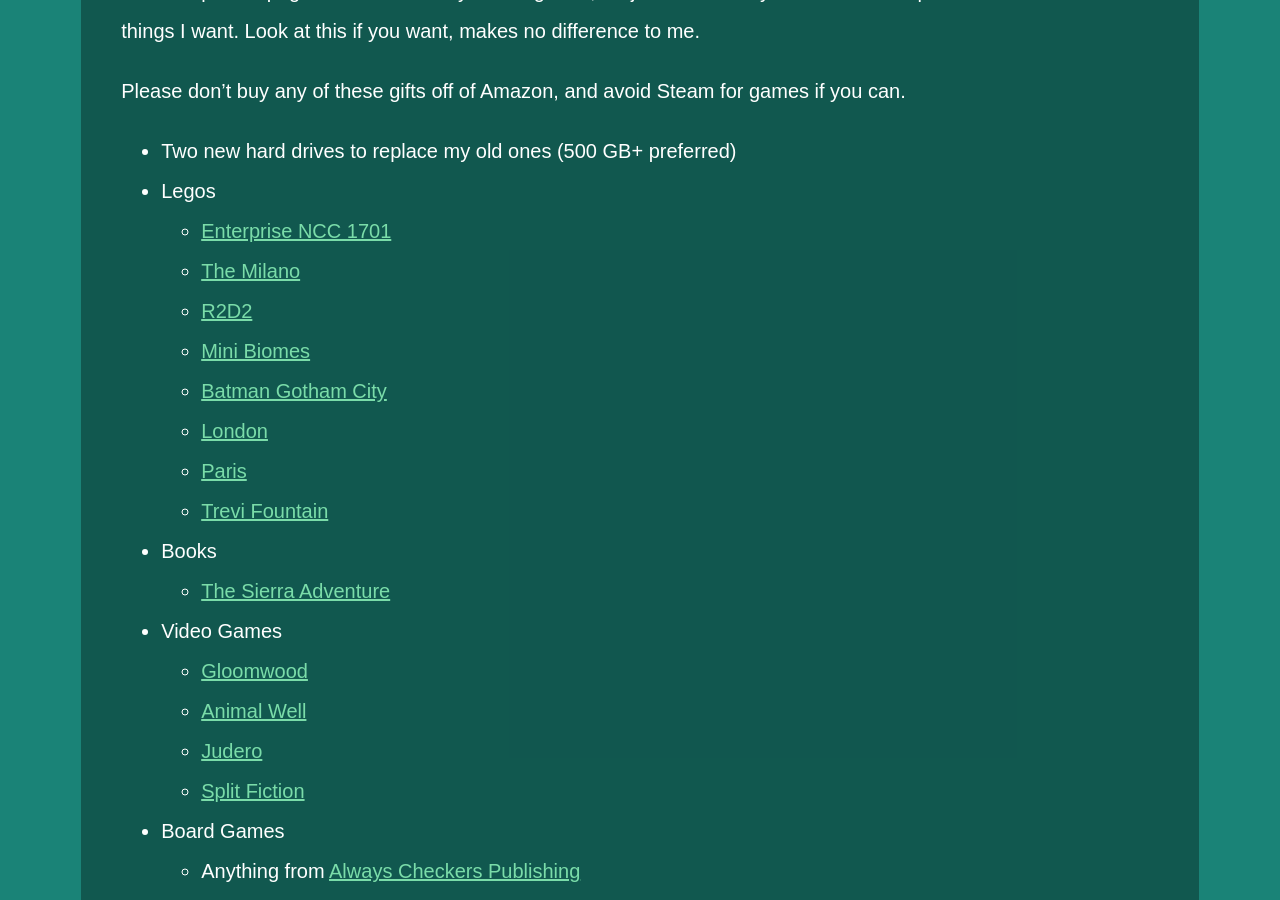
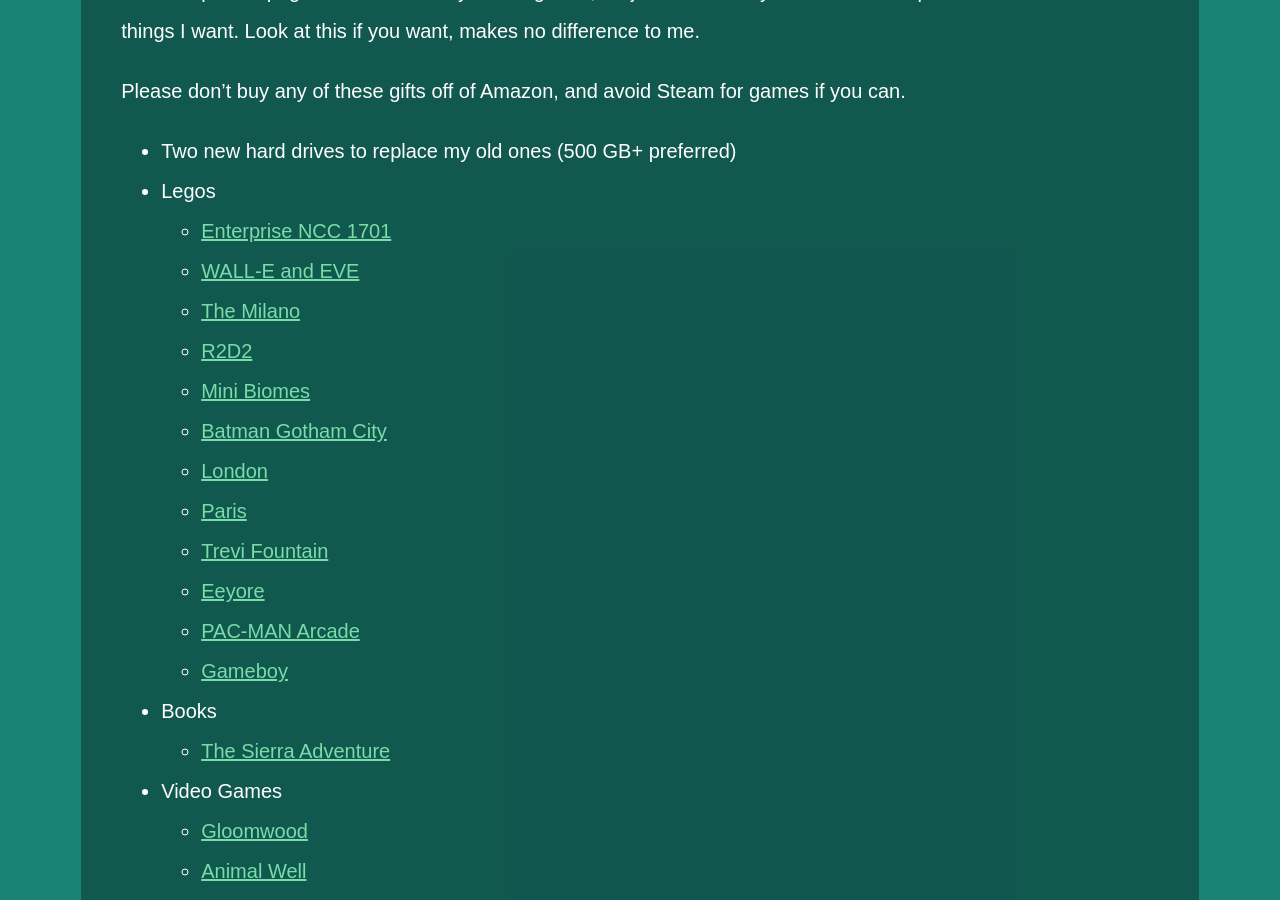
Before and after one commit to ambiguousname/ambiguousname.github.io, a Jekyll site: the page built from assets/wishlist.md, in a window 1280 px wide and 900 px high, scrolled down 259 px. Built offline with Jekyll 4.4.1, drawn with Linux system fonts in a browser that asks for light colours.

Commit message:
Add new sets

```diff
--- a/assets/wishlist.md
+++ b/assets/wishlist.md
@@ -10,6 +10,7 @@
 - Two new hard drives to replace my old ones (500 GB+ preferred)
 - Legos
 	- [Enterprise NCC 1701](https://www.lego.com/en-us/product/star-trek-u-s-s-enterprise-ncc-1701-d-10356)
+	- [WALL-E and EVE](https://www.lego.com/en-us/product/wall-e-and-eve-43279)
 	- [The Milano](https://www.lego.com/en-us/product/guardians-of-the-galaxy-the-milano-76286)
 	- [R2D2](https://www.lego.com/en-us/product/r2-d2-75379)
 	- [Mini Biomes](https://www.lego.com/en-us/product/mini-biomes-21589)
@@ -17,6 +18,9 @@
 	- [London](https://www.lego.com/en-us/product/london-21034)
 	- [Paris](https://www.lego.com/en-us/product/paris-21044)
 	- [Trevi Fountain](https://www.lego.com/en-us/product/trevi-fountain-21062)
+	- [Eeyore](https://www.lego.com/en-us/product/eeyore-40797)
+	- [PAC-MAN Arcade](https://www.lego.com/en-us/product/pac-man-arcade-10323)
+	- [Gameboy](https://www.lego.com/en-us/product/game-boy-72046)
 - Books
 	- [The Sierra Adventure](https://shawnmills.co/sierra-adventure/)
 - Video Games
```
